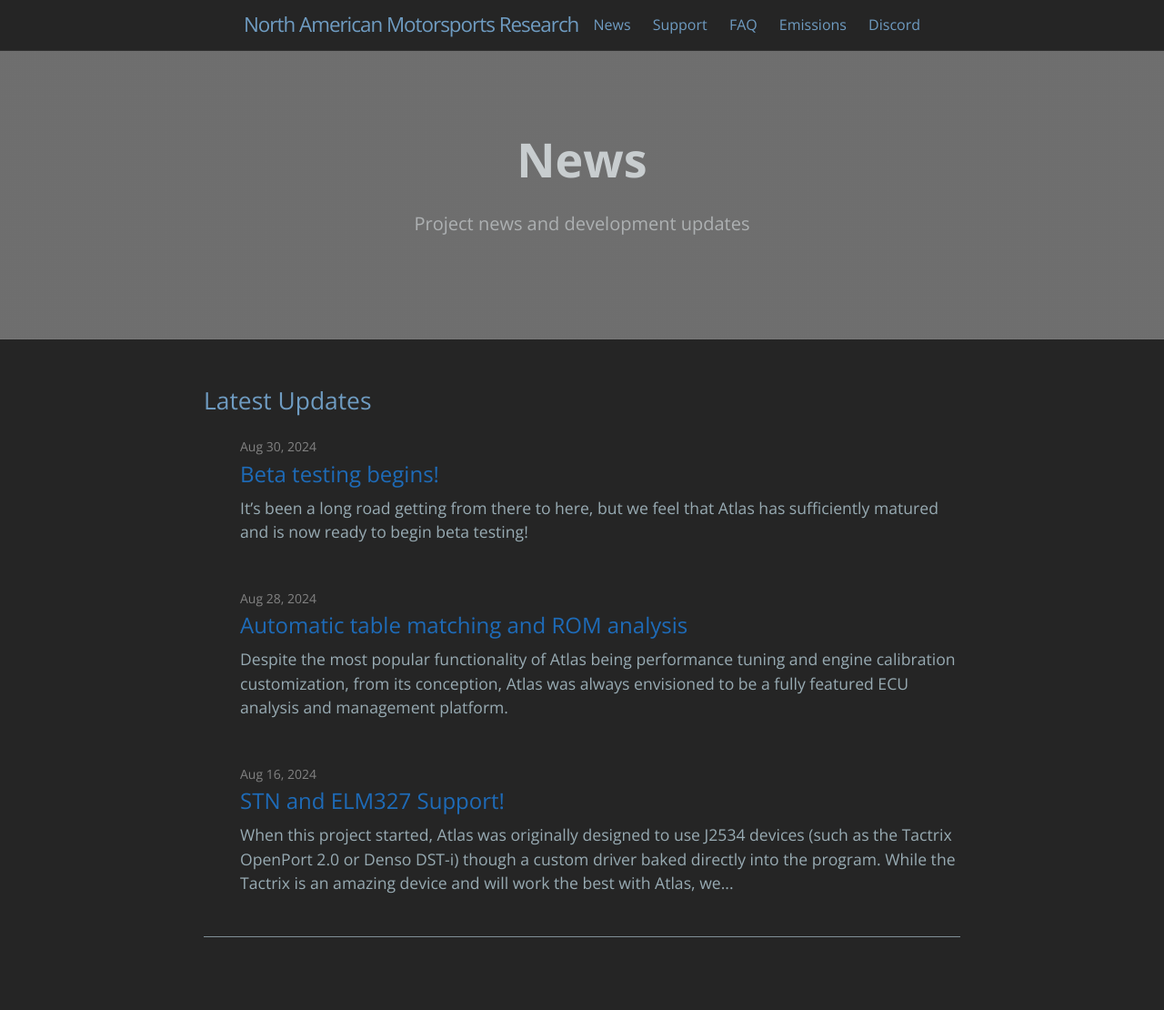
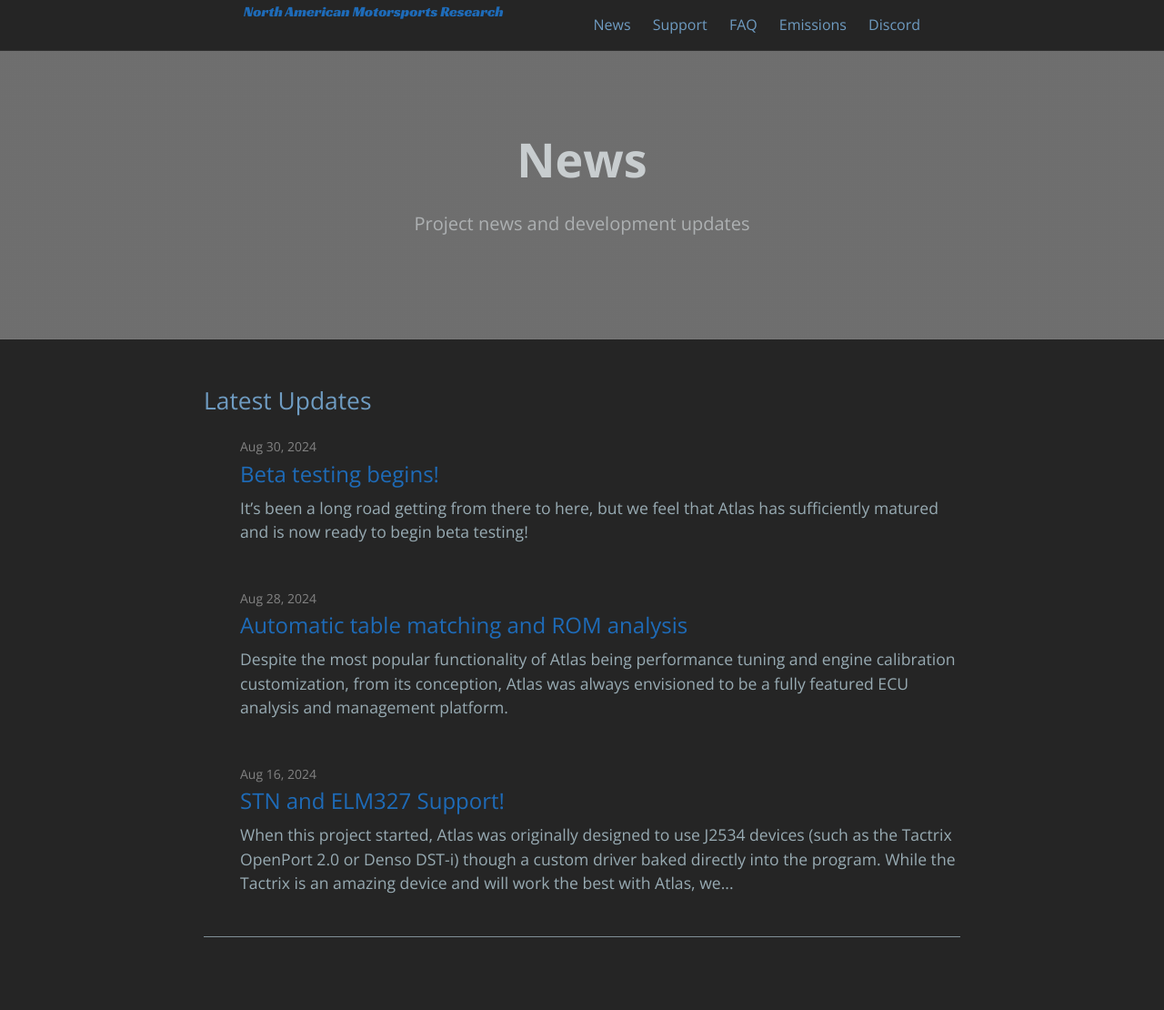
Before and after one commit to atlas-tuning/atlas-public, a Jekyll site: the page built from docs/news.md, in a window 1280 px wide. Shown: the whole page at 91% size. Built offline with Jekyll 4.4.1, drawn with Linux system fonts in a browser that asks for light colours.

Commit message:
Update site-header.html

```diff
--- a/docs/_includes/site-header.html
+++ b/docs/_includes/site-header.html
@@ -4,9 +4,9 @@
     {% assign default_refs = site.pages | sort:"order" | map: "ref" %}
     {% assign page_refs = site.header_page_refs | default: default_refs %}
 
-    <!-- {% if page.layout != 'home' %} -->
-      <a class="site-title" href="{{ "/" | absolute_url }}">{{ site.title | escape }}</a>
-    <!-- {% endif %} -->
+    {% if page.layout != 'home' %}
+      <a class="project-logo" href="{{ "/" | absolute_url }}">{{ site.title | escape }}</a>
+    {% endif %}
 
     {% if page_refs %}
       <nav class="site-nav">
```
